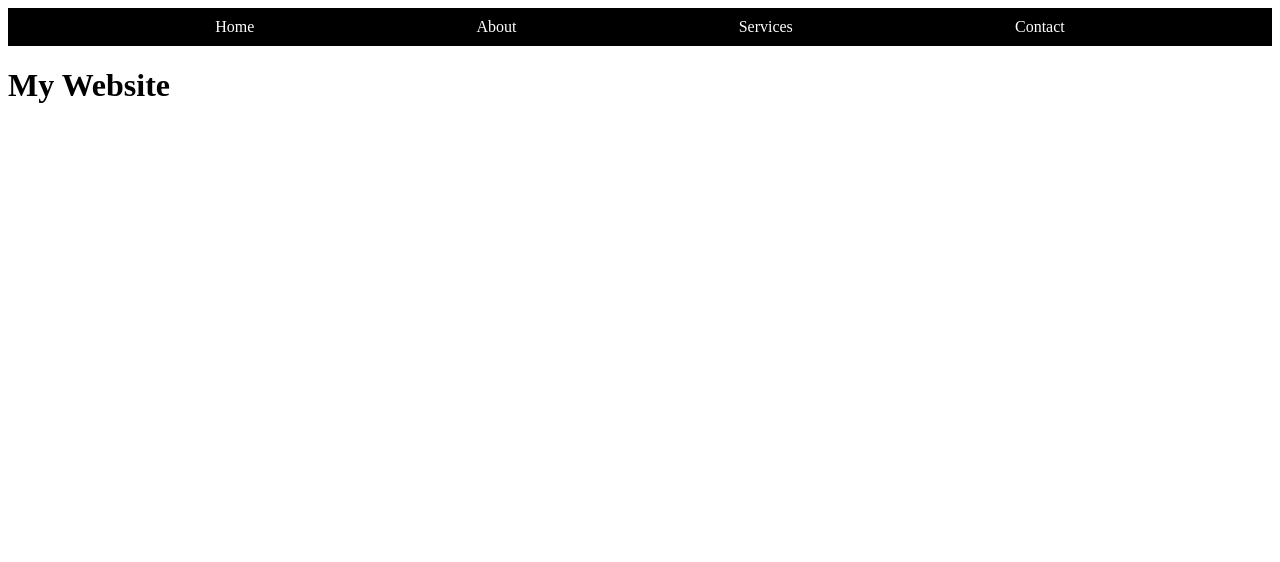
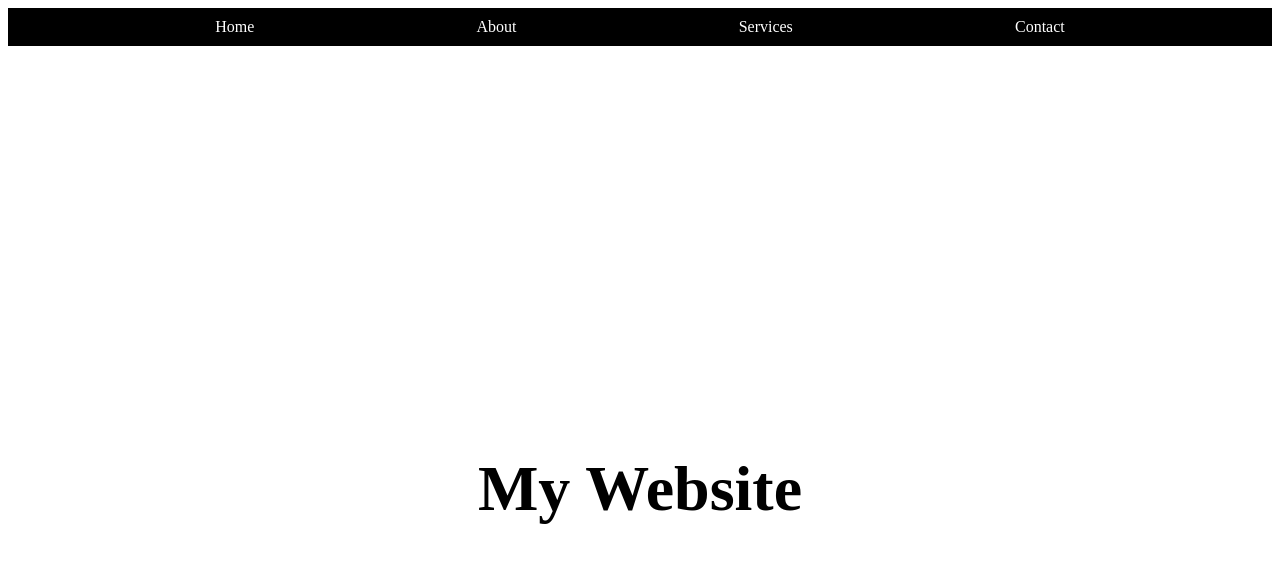
Before and after one commit to FernandoArcangeli/Selfwork-Git, a plain HTML site: page index.html in a window 1280 px wide. Drawn offline with Linux system fonts and the light colour scheme.

Commit message:
modifica css h1

```diff
--- a/style.css
+++ b/style.css
@@ -13,3 +13,12 @@ nav div a{
     color: white;
     padding: 10px 15px;
 }
+
+h1{
+    display: flex;
+    justify-content: center;
+    align-items: center;
+    text-align: center;
+    height: 100vh;
+    font-size: 4rem;
+}
```
